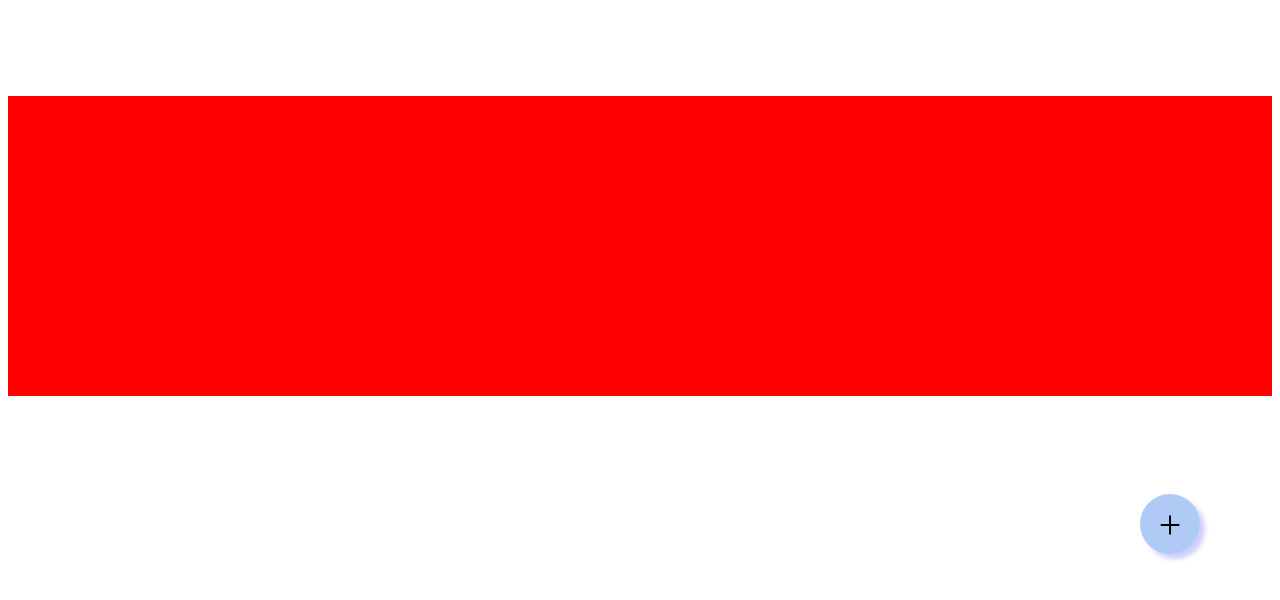
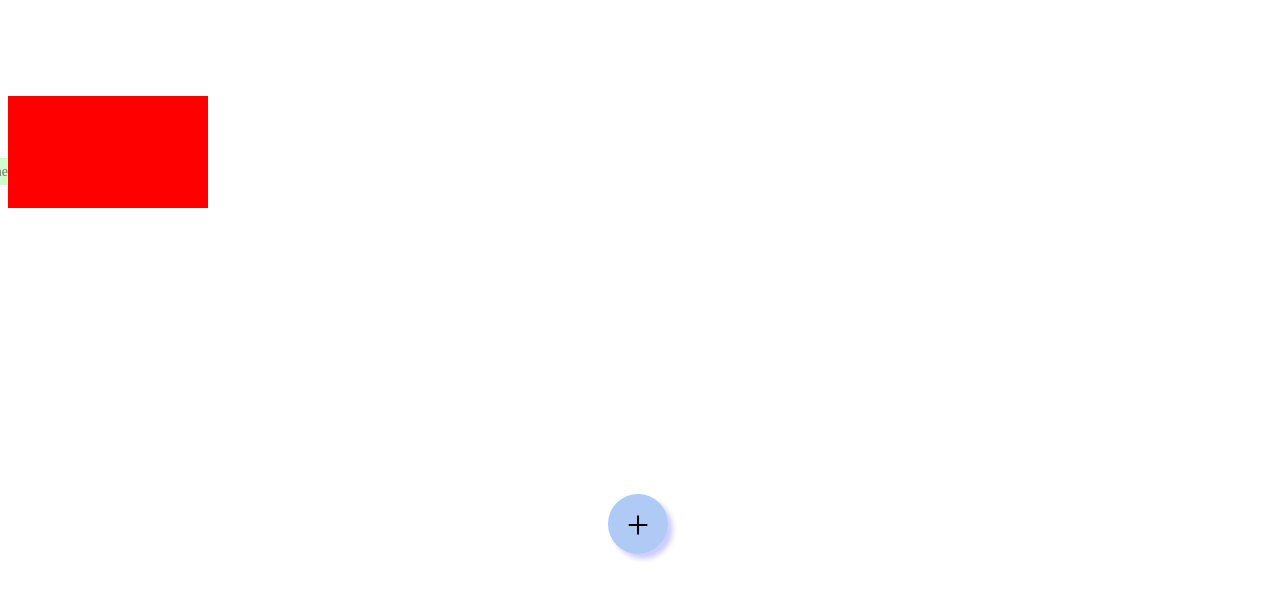
Before and after one commit to arif034/todo-list-application, a React (Create React App) app: page / in a window 1280 px wide. Shown: the top 600 px of the page. Built offline with nearby package versions, Linux system fonts and the light colour scheme.

Commit message:
changes changes

```diff
--- a/src/styles.css
+++ b/src/styles.css
@@ -2,6 +2,11 @@
   font-family: serif;
   text-align: center;
   background-color: white;
+  white-space: nowrap;
+  overflow-x: scroll;
+  overflow-y: scroll;
+  height: 200px;
+  width: 200px;
 }
 
 .addNew {
@@ -71,3 +76,24 @@
   grid-gap: 10px, 10px;
   width: 30px;
 }
+
+::-webkit-scrollbar {
+  width: 10px;
+}
+
+/* Track */
+::-webkit-scrollbar-track {
+  box-shadow: inset 0 0 5px grey;
+  border-radius: 10px;
+}
+
+/* Handle */
+::-webkit-scrollbar-thumb {
+  background: #888;
+  border-radius: 10px;
+}
+
+/* Handle on hover */
+::-webkit-scrollbar-thumb:hover {
+  background: #555;
+}
```
